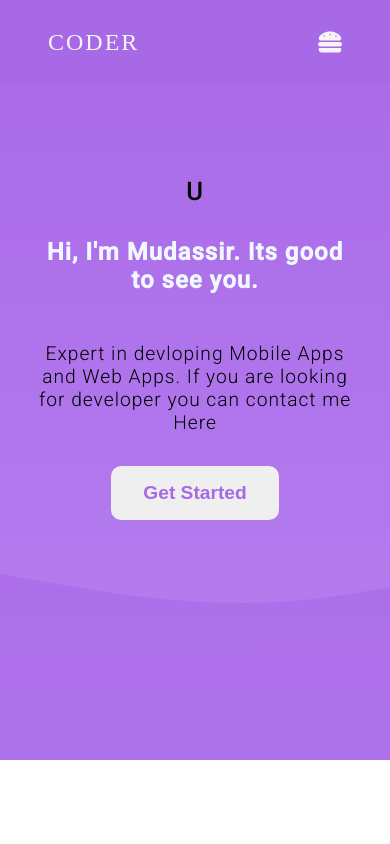
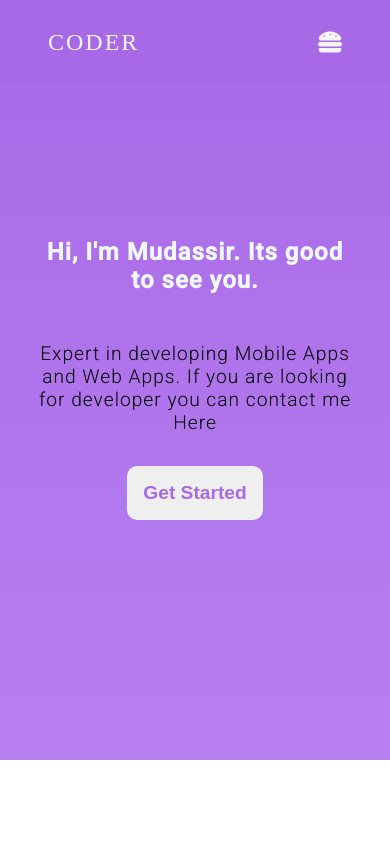
Before and after one commit to Mudassir742/portfolio, a React (Create React App) app: page / in a window 390 px wide. Shown: the top 844 px of the page. Built offline with nearby package versions, Linux system fonts and the light colour scheme; a web font is replaced by a local one.

Commit message:
responsive

```diff
--- a/src/components/banner/Banner.css
+++ b/src/components/banner/Banner.css
@@ -1,6 +1,5 @@
 .main-banner{
     position: relative;
-    z-index: -1;
     width: 100%;
     height: 90vh;
     background: linear-gradient(to bottom,#a869e7,#b77ff0);
@@ -38,7 +37,7 @@
     letter-spacing: 1px;
 }
 
-.banner-button{
+.banner-btn button{
     padding: 1rem 2rem;
     border-radius: 10px;
     border: transparent;
@@ -46,9 +45,10 @@
     cursor: pointer;
     color: #a869e7;
     font-weight: bold;
+    margin-bottom: 1rem;
 }
 
-.banner-button:hover{
+.banner-btn button:hover{
     box-shadow:1px 1px 10px 1px #115481;
     transition: box-shadow .2s;
 }
@@ -57,9 +57,8 @@
     content: " ";
     background-image: url("./wave5.svg");
     width: 100%;
-    height: 35%;
+    height: 25%;
     background-size: cover;
-    z-index: -1;
     bottom: 0;
     right: 0;
     display: block;
@@ -74,4 +73,10 @@
     .type-effect div{
         font-size: 1.6rem;
     }
+    .banner-btn button{
+        padding:1rem;
+    }
+    .inner-banner::after{
+        display: none;
+    }
 }
--- a/src/components/banner/Banner.js
+++ b/src/components/banner/Banner.js
@@ -4,17 +4,18 @@ import TypeWriter from "typewriter-effect";
 import "./Banner.css";
 
 const Banner = () => {
+  const getStarted = (e) => {
+    e.preventDefault();
+    console.log(`button is clicked`);
+  };
+
   return (
     <section className="main-banner">
       <div className="inner-banner">
         <div className="type-effect">
           <TypeWriter
             options={{
-              strings: [
-                "Mobile Devloper",
-                "UI/UX Designer",
-                "Mern Developer",
-              ],
+              strings: ["Mobile Developer", "UI/UX Designer", "MERN Developer"],
               autoStart: true,
               loop: true,
               cursor: null,
@@ -23,11 +24,13 @@ const Banner = () => {
         </div>
         <h1>Hi, I'm Mudassir. Its good to see you.</h1>
         <p>
-          Expert in devloping Mobile Apps and Web Apps. If you are looking for
+          Expert in developing Mobile Apps and Web Apps. If you are looking for
           developer you can contact me Here{" "}
         </p>
 
-        <button className="banner-button" onClick={(e)=>{e.preventDefault() }}>Get Started</button>
+        <div className="banner-btn">
+          <button onClick={getStarted}>Get Started</button>
+        </div>
       </div>
     </section>
   );
--- a/src/components/navbar/Navbar.css
+++ b/src/components/navbar/Navbar.css
@@ -9,6 +9,7 @@ header{
     justify-content: space-between;
     padding: 2rem 6rem;
     transition: top,left,padding.6s;
+    z-index: 1000;
 }
 
  header.sticky{
@@ -70,7 +71,7 @@ header ul li a{
         width: 100%;
         flex-direction: column;
         padding:2.2rem;
-        z-index: 1000;
+        z-index: -1;
         box-shadow: 0 1px 0 0 #9a60d3;
     }
 
```
